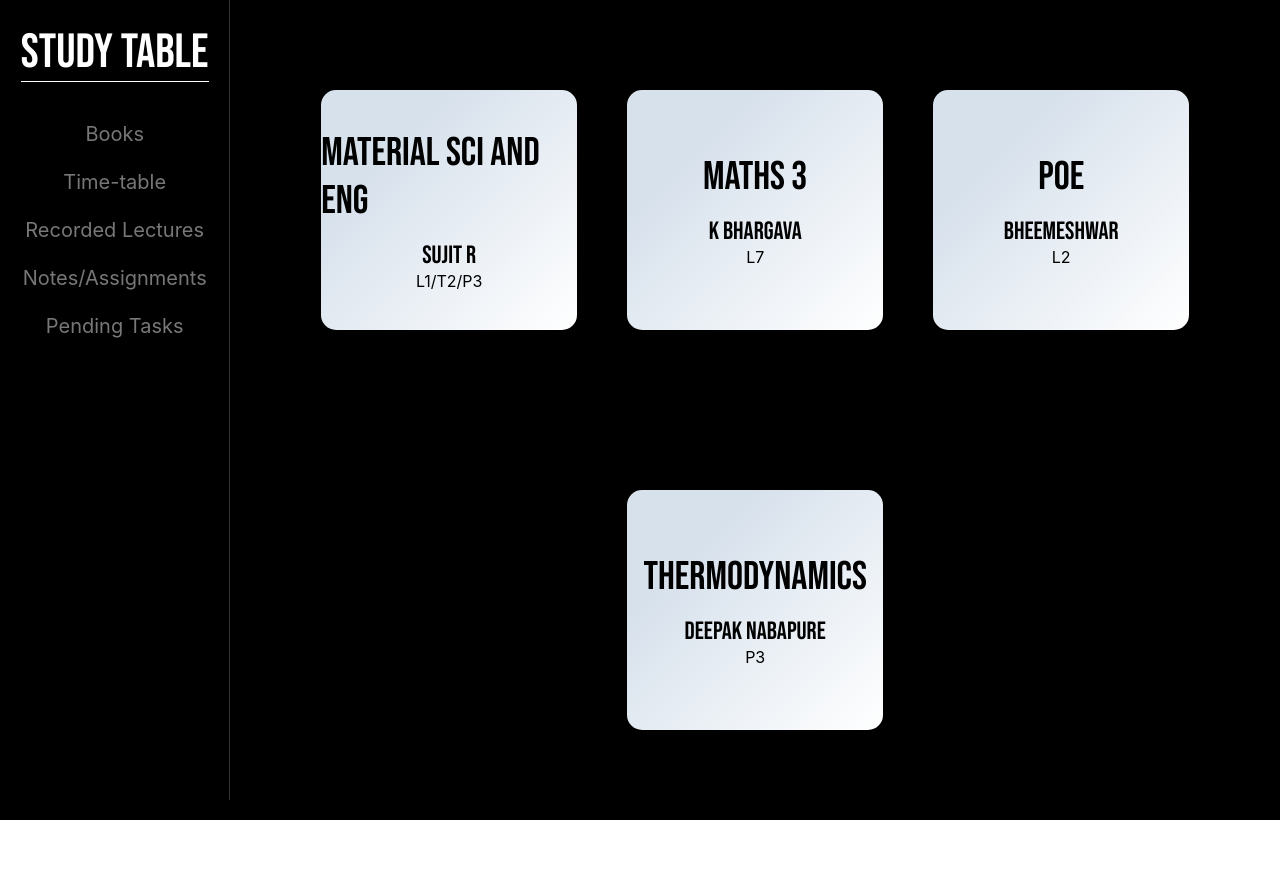
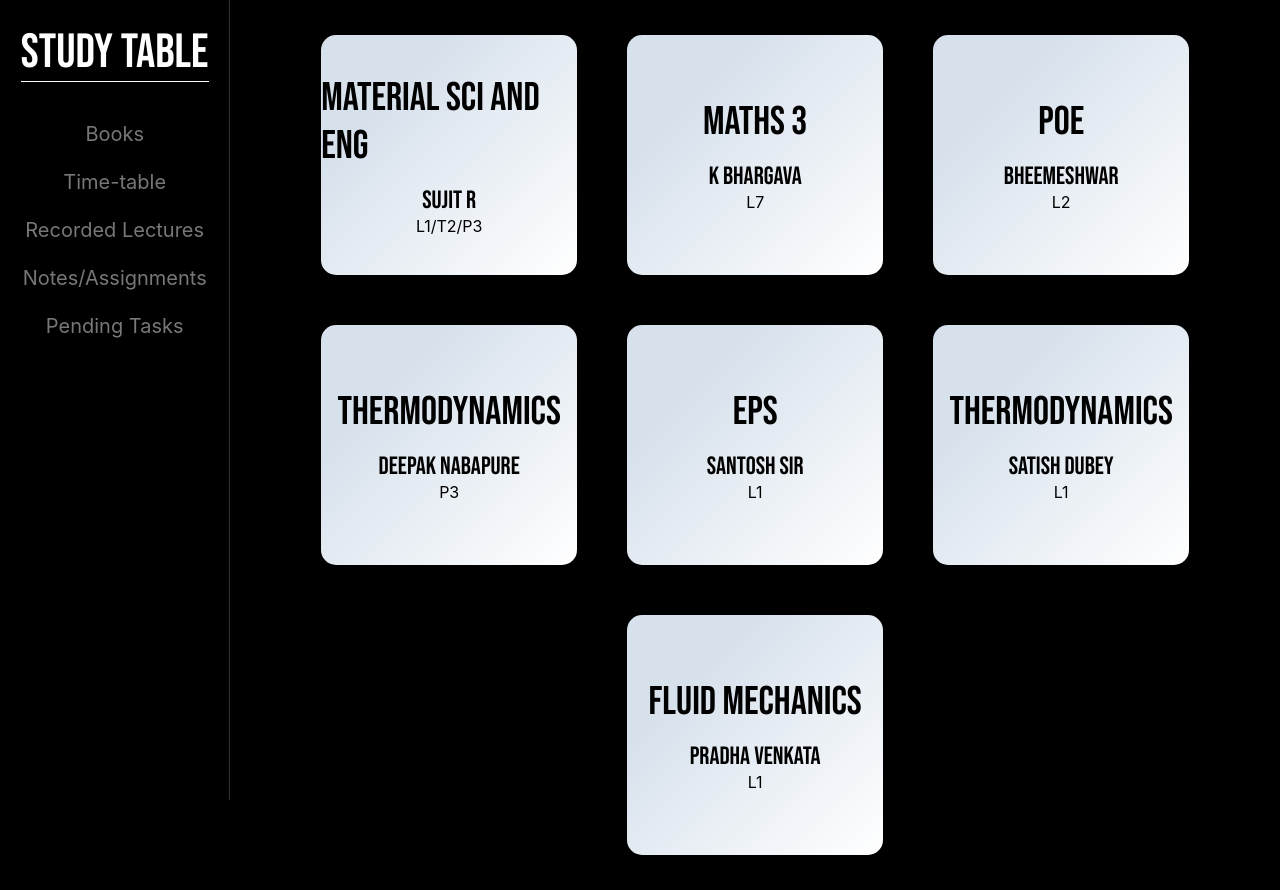
Before and after one commit to ParitoshKadam9/StudyTable, a Next.js app: page /lectures in a window 1280 px wide. Before the commit the page ends 820 px from the top, so only its background shows below. Built offline with nearby package versions, Linux system fonts and the light colour scheme.

Commit message:
ready to deploy

```diff
--- a/components/content/cards.js
+++ b/components/content/cards.js
@@ -6,7 +6,7 @@ export default function Card({...data}) {
       <>
         <Link href={data.link}>
           <a target="_blank">
-          <div className={card.container}>
+          <div className={card.container} >
             <div className={card.head}>{data.name}</div>
             <div className={card.code}>{data.id}</div>
             <div className={card.timing}>{data.section}</div>
--- a/pages/lectures.js
+++ b/pages/lectures.js
@@ -3,36 +3,61 @@ import Card from "../components/content/cards";
 export default function RecLect() {
     const reclectures = [
       {
+        key:1,
         name: "Material Sci and Eng",
         id: "Sujit R",
         section: "L1/T2/P3",
         link: "https://classroom.google.com/u/0/w/MzgzNDY3Nzg1Nzc1/tc/Mzg0MDA3MDA2NTA2",
       },
       {
+         key:2,
         name: "Maths 3",
         id: "K bhargava",
         section: "L7",
         link: "https://drive.google.com/drive/folders/1LfaJOgg9V0BhUosFdCBqsA_ms2uRZY7G?usp=sharing",
       },
       {
+        key:3,
         name: "POE",
         id: "Bheemeshwar",
         section: "L2",
         link: "https://drive.google.com/file/d/1mPO0drzJlYmdWeS_UVlSar5F0sA7X7AI/view?usp=sharing",
       },
       {
+        key: 4,
         name: "Thermodynamics",
         id: "Deepak Nabapure",
         section: "P3",
         link: "https://classroom.google.com/u/0/c/MTMwOTI5MTg4NzYz",
       },
+      {
+        key:5,
+        name: "EPS",
+        id: "Santosh sir",
+        section: "L1",
+        link: "https://drive.google.com/drive/folders/1UtyZzVGTb9uFCXflvVKW6sAJHj9Tp41l",
+      },
+      {
+         key:6,
+        name: "Thermodynamics",
+        id: "Satish Dubey",
+        section: "L1",
+        link: "https://cms.bits-hyderabad.ac.in/course/view.php?id=13989",
+      },
+      {
+         key:7,
+        name: "Fluid Mechanics",
+        id: "Pradha Venkata",
+        section: "L1",
+        link: "https://cms.bits-hyderabad.ac.in/mod/forum/discuss.php?d=26501",
+      },
     ];
 
     return (
-        <>
-            {reclectures.map((data) => (
-                <Card {...data}/>
-            ))}
-        </>
-    )
+      <>
+        {reclectures.map((data) => (
+          <Card key={data.key}  {...data} />
+        ))}
+      </>
+    );
 }
--- a/pages/pending.js
+++ b/pages/pending.js
@@ -80,7 +80,7 @@ export default function Pending() {
               {list.length >= 1 ? (
                 list.map((listitem, idx) => {
                   return (
-                    <div className={pending.coloumn}>
+                    <div className={pending.coloumn} key={idx}>
                       <div
                         className={pending.striker}
                         onClick={(e) => {
```
Also changed, not shown: pages/meets.js (+4 -4 lines).
